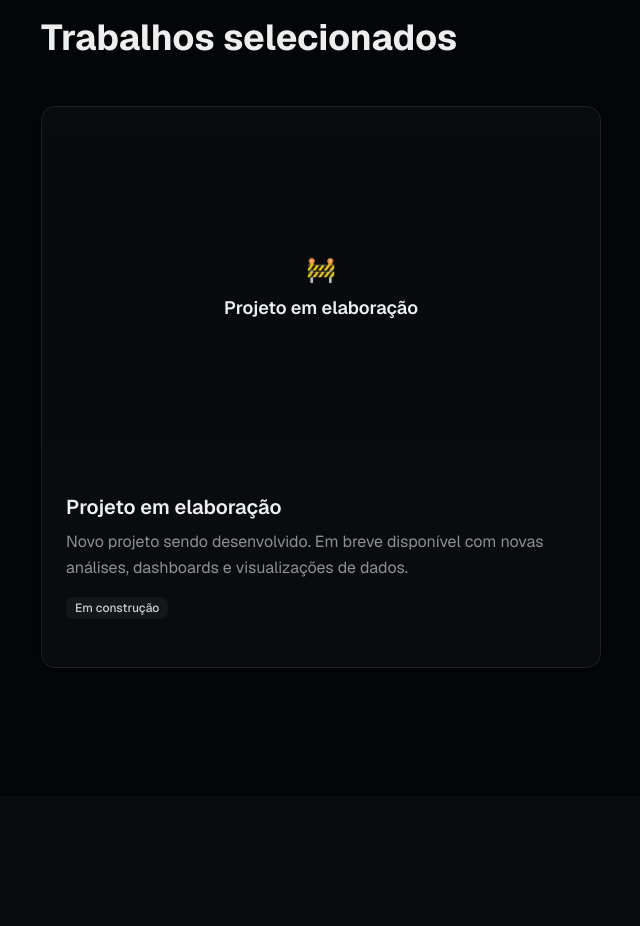
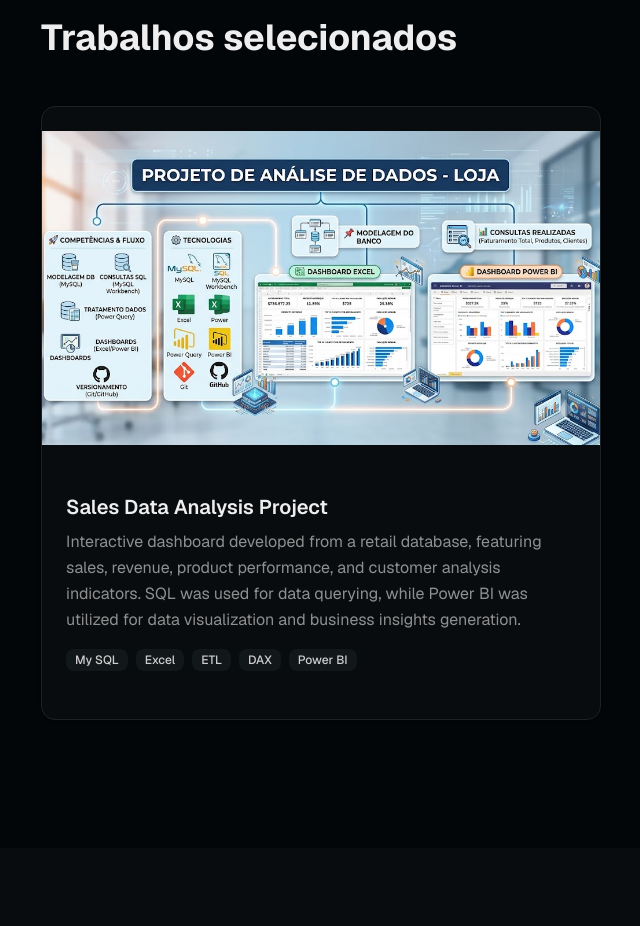
Before and after one commit to LC-CODE-DEV/lucasanalytics-site, a Next.js app: page / in a window 1280 px wide. Shown: the part 2300-3226 px from the top of the page, without its empty margins (23-663 px from the left). Built offline with nearby package versions, Linux system fonts and the light colour scheme.

Commit message:
Atualiza descrição dos projetos

```diff
--- a/components/projects.tsx
+++ b/components/projects.tsx
@@ -13,52 +13,29 @@ const translations = {
     title: "Trabalhos selecionados",
 
     projects: [
-       /*
-      ======================================================
+
 
       {
-        title: "Dashboard de Vendas",
+        title: "Sales Data Analysis Project",
 
         description:
-          "Dashboard interativo em Power BI para análise de vendas com KPIs, tendências e comparativos regionais. Integração com SQL Server para atualização automática.",
+          "Interactive dashboard developed from a retail database, featuring sales, revenue, product performance, and customer analysis indicators. SQL was used for data querying, while Power BI was utilized for data visualization and business insights generation.",
 
-        image: "/projects/project-1.jpg",
+        image: "/projects/project-1.png",
 
         tags: [
+          "My SQL",
+          "Excel",
+          "ETL",
+          "DAX",
           "Power BI",
-          "SQL Server",
-          "DAX",
-          "ETL",
         ],
 
         github: "https://github.com/LucasLemos-Analytics",
 
-        live: "https://example.com",
-
         status: "completed",
       },
 
-      ======================================================
-      */
-
-      {
-        title: "Projeto em elaboração",
-
-        description:
-          "Novo projeto sendo desenvolvido. Em breve disponível com novas análises, dashboards e visualizações de dados.",
-
-        image: "/projects/em-construcao.png",
-
-        tags: [
-          "Em construção",
-        ],
-
-        github: "#",
-
-        live: "#",
-
-        status: "construction",
-      },
 
     ],
   },
@@ -69,8 +46,6 @@ const translations = {
 
     projects: [
 
-       /*
-      ======================================================
 
       {
         title: "Sales Dashboard",
@@ -78,43 +53,22 @@ const translations = {
         description:
           "Interactive Power BI dashboard for sales analysis with KPIs, trends, and regional comparisons. SQL Server integration for automatic updates.",
 
-        image: "/projects/project-1.jpg",
+        image: "/projects/project-1.png",
 
         tags: [
+          "My SQL",
+          "Excel",
+          "ETL",
+          "DAX",
           "Power BI",
-          "SQL Server",
-          "DAX",
-          "ETL",
         ],
 
         github: "https://github.com/LucasLemos-Analytics",
 
-        live: "https://example.com",
-
         status: "completed",
       },
 
-      ======================================================
-      */
 
-      {
-        title: "Project in Progress",
-
-        description:
-          "New project currently under development. Soon available with new data analysis, dashboards and visualizations.",
-
-        image: "/projects/em-construcao.png",
-
-        tags: [
-          "Under Construction",
-        ],
-
-        github: "#",
-
-        live: "#",
-
-        status: "construction",
-      },
 
     ],
   },
@@ -155,7 +109,6 @@ export function Projects() {
 
                 <div className="relative aspect-video overflow-hidden bg-secondary">
 
-                  {/*
                   <Image
                     src={project.image}
                     alt={project.title}
@@ -166,7 +119,7 @@ export function Projects() {
                         : "opacity-80"
                     }`}
                   />
-                  */}
+
 
                   {project.status === "construction" && (
                     <div className="absolute inset-0 bg-background/70 flex items-center justify-center">
@@ -205,19 +158,6 @@ export function Projects() {
 
                       </Link>
 
-                      <Link
-                        href={project.live}
-                        target="_blank"
-                        rel="noopener noreferrer"
-                        className="p-3 bg-background/90 rounded-full text-foreground hover:text-primary transition-colors"
-                      >
-                        <ExternalLink className="h-5 w-5" />
-
-                        <span className="sr-only">
-                          Live Project
-                        </span>
-
-                      </Link>
 
                     </div>
                   )}
```
Also changed, not shown: public/projects/project-1.jpg (deleted), public/projects/project-1.png (added).
